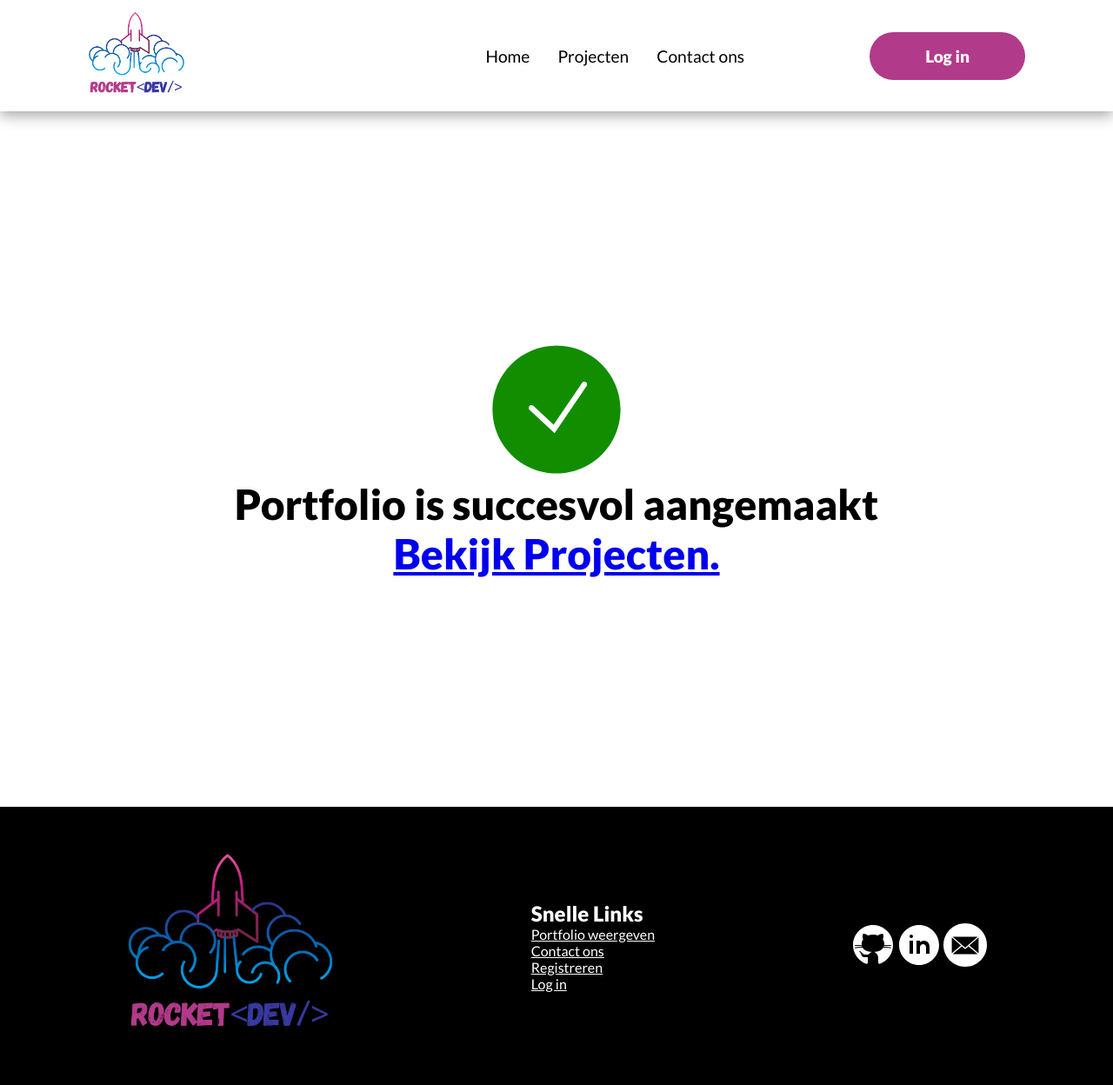
After one commit to sammayer0815/PortfolioApp, a PHP site: page /views/succespage.view.php in a window 1280 px wide. The commit adds this page. Shown: the whole page at 87% size. Run offline with PHP 8.4, Linux system fonts and the light colour scheme.

Commit message:
made succes page in the front-end

```diff
--- /dev/null
+++ b/controllers/succes.php
@@ -0,0 +1,5 @@
+<?php
+
+require 'views/succespage.view.php';
+
+?>
--- a/index.php
+++ b/index.php
@@ -9,6 +9,7 @@ $routes = [
     "/portfolio" => "controllers/portfolio.php",
     "/dashboard" => "controllers/dashboard.php",
     "/404" => "controllers/404.php",
+    "/succes" => "controllers/succes.php",
     "/contact" => "controllers/contact.php",
 
 ];
--- a/public/css/style.css
+++ b/public/css/style.css
@@ -8,3 +8,4 @@
 @import "./main.css";
 @import "./contact.css";
 @import "./dashboard.css";
+@import "./succes.css";
--- /dev/null
+++ b/public/css/succes.css
@@ -0,0 +1,16 @@
+.succes-container {
+  display: flex;
+  justify-content: center;
+  align-items: center;
+  height: 100vh;
+  text-align: center;
+  flex-direction: column;
+}
+
+.succes-container h1 {
+  font-size: 3rem;
+}
+
+.succes-created-img {
+  height: 10rem;
+}
--- /dev/null
+++ b/views/succespage.view.php
@@ -0,0 +1,16 @@
+<!DOCTYPE html>
+<html lang="en">
+<?php include "partials/head.php" ?>
+
+<body>
+    <div class="grid-container">
+        <?php include "partials/header.php" ?>
+        <main class="succes-container">
+            <img src="/public/images/icons8-ok.svg" alt="succes" class="succes-created-img">
+            <h1>Portfolio is succesvol aangemaakt<br><a href="/portfolio">Bekijk Projecten.</a></h1>
+        </main>
+        <?php include "partials/footer.php" ?>
+    </div>
+
+</body>
+</html>
```
Also changed, not shown: public/images/icons8-ok.svg (added).
